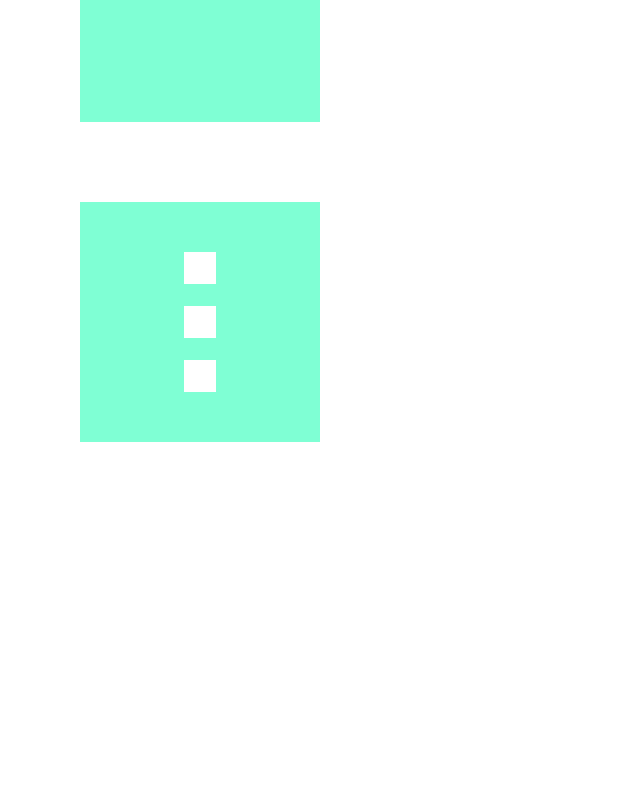
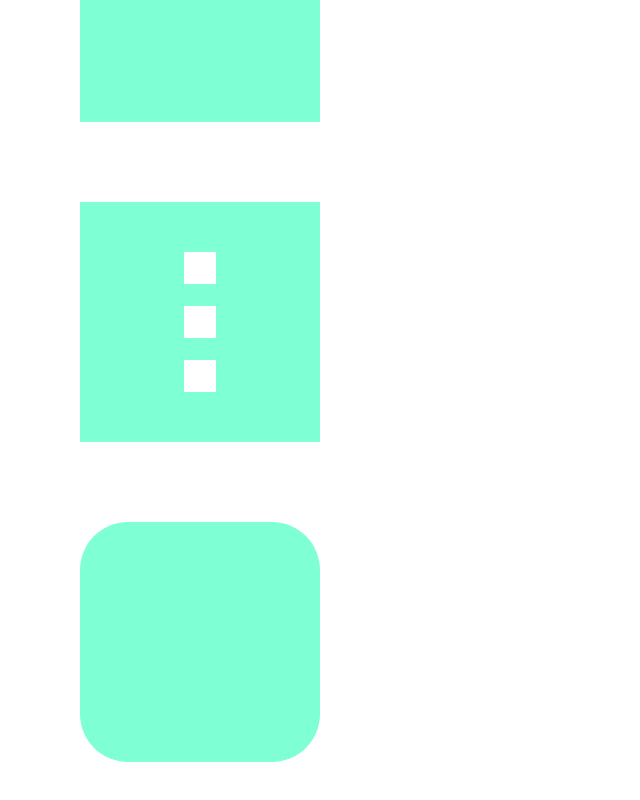
Before and after one commit to mariosknl/framer-motion-animations, a React (Create React App) app: page / in a window 1280 px wide. Shown: the part 518-1318 px from the top of the page, without its empty margins (0-640 px from the left). Before the commit the page ends 1120 px from the top, so only its background shows below. Built offline with nearby package versions, Linux system fonts and the light colour scheme.

Commit message:
keyframes

```diff
--- a/src/App.js
+++ b/src/App.js
@@ -2,6 +2,7 @@ import "./App.css";
 import Box1 from "./components/Box/Box1";
 import Box2 from "./components/Box/Box2";
 import Box3 from "./components/Box/Box3";
+import Box4 from "./components/Box/Box4";
 
 function App() {
   return (
@@ -9,6 +10,7 @@ function App() {
       <Box1 />
       <Box2 />
       <Box3 />
+      <Box4 />
     </div>
   );
 }
--- /dev/null
+++ b/src/components/Box/Box4.js
@@ -0,0 +1,21 @@
+import { motion } from "framer-motion";
+
+function Box4() {
+  return (
+    <div className="box-container">
+      <motion.div
+        className="box"
+        animate={{
+          scale: [1, 1.4, 1.4, 1, 1],
+          borderRadius: ["20%", "20%", "50%", "50%", "20%"],
+          rotate: [0, 0, 270, 270, 0],
+        }}
+        transition={{
+          duration: 2,
+        }}
+      />
+    </div>
+  );
+}
+
+export default Box4;
```
